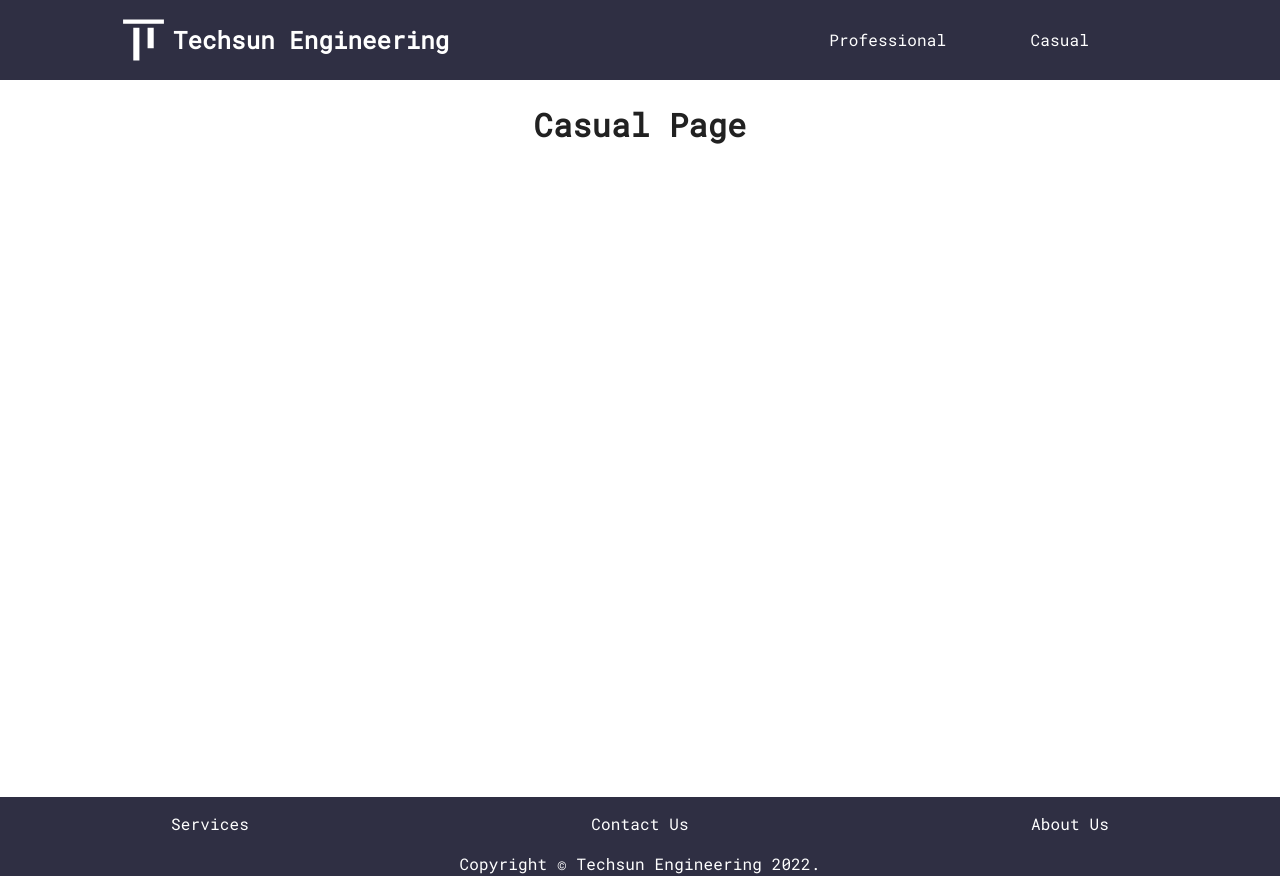
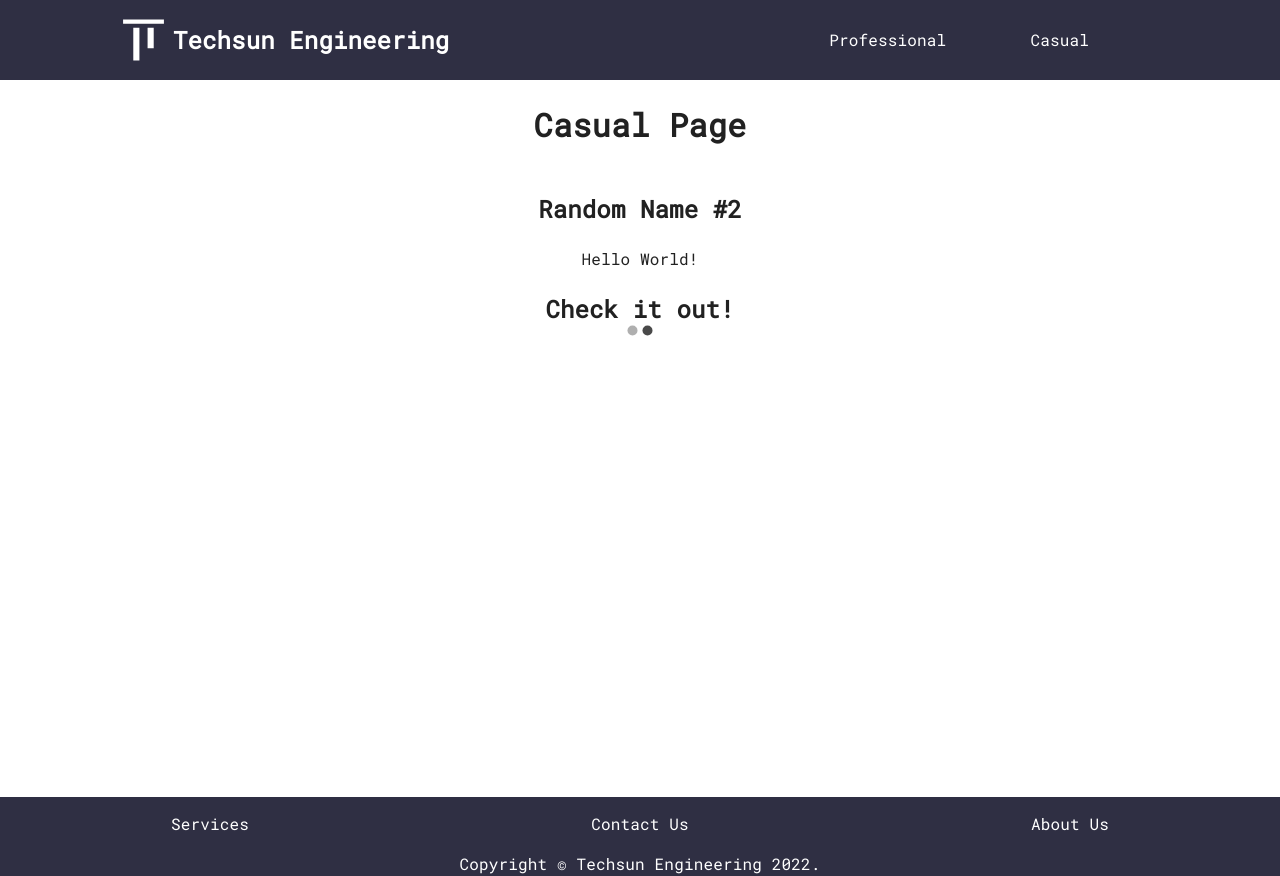
Before and after one commit to Wpduong159/TechsunReact, a React (Create React App) app: page /casual in a window 1280 px wide. Built offline with nearby package versions, Linux system fonts and the light colour scheme.

Commit message:
started Carousel implementation

```diff
--- a/package.json
+++ b/package.json
@@ -6,8 +6,8 @@
     "@emotion/react": "^11.10.4",
     "@emotion/styled": "^11.10.4",
     "@fontsource/roboto": "^4.5.8",
-    "@mui/icons-material": "^5.10.6",
-    "@mui/material": "^5.10.8",
+    "@mui/icons-material": "^5.10.9",
+    "@mui/material": "^5.10.12",
     "@testing-library/jest-dom": "^5.16.5",
     "@testing-library/react": "^13.4.0",
     "@testing-library/user-event": "^13.5.0",
--- a/src/App.js
+++ b/src/App.js
@@ -11,7 +11,6 @@ import Services from "./pages/Services";
 import ContactUs from "./pages/ContactUs";
 import Home from "./pages/Home"
 import Footer from "./components/Footer";
-import WorkForUs from "./pages/WorkForUs";
 
 function App(){
     return(
@@ -30,7 +29,6 @@ function App(){
                         <Route path="/about" element={<About/>} />
                         <Route path="/services" element={<Services/>} />
                         <Route path="/contactus" element={<ContactUs/>} />
-                        <Route path="/workforus" element={<WorkForUs/>} />
                     </Routes>
 
                 </ScrollToTop>
--- a/src/pages/Casual.js
+++ b/src/pages/Casual.js
@@ -1,13 +1,45 @@
 import React from "react";
+import Carousel from 'react-material-ui-carousel'
 import '../App.css';
 
 function Casual(){
+    var items = [
+        {
+            name: "Random Name #1",
+            description: "Probably the most random thing you have ever seen!"
+        },
+        {
+            name: "Random Name #2",
+            description: "Hello World!"
+        }
+    ]
+
     return(
         <div className="casualBody">
             <h1>Casual Page</h1>
+
+            <Carousel>
+            {
+                items.map( (item, i) => <Item key={i} item={item} /> )
+            }
+            </Carousel>
 
         </div>
     );
 }
 
+function Item(props)
+{
+    return (
+        <div>
+            <h2>{props.item.name}</h2>
+            <p>{props.item.description}</p>
+
+            <h2 className="CheckButton">
+                Check it out!
+            </h2>
+        </div>
+    )
+}
+
 export default Casual;
--- a/src/pages/WorkForUs.js
+++ /dev/null
@@ -1,14 +0,0 @@
-import React, {Component} from "react";
-import '../App.css';
-import image from "../images/purepng.png";
-
-
-function WorkForUs(){
-    return(
-        <div style={{ backgroundImage:image}}>
-            <h1>Work For Us</h1>
-        </div>
-    );
-}
-
-export default WorkForUs;
```
Also changed, not shown: 1 other file (tests, documents, lock files or other folders).
